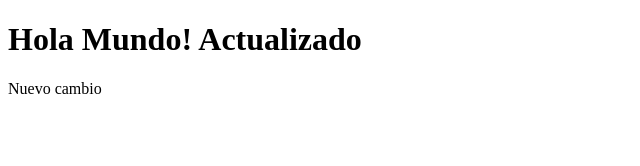
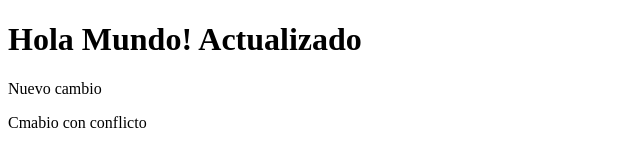
Before and after one commit to alejorojas2k/mi_repositorio, a plain HTML site: page index.html in a window 1280 px wide. Shown: the whole page, without its empty margins (0-640 px from the left). Drawn offline with Linux system fonts and the light colour scheme.

Commit message:
cambio en linea

```diff
--- a/index.html
+++ b/index.html
@@ -11,6 +11,7 @@
 <body>
     <h1>Hola Mundo! Actualizado</h1>
     <p>Nuevo cambio</p>
+    <p>Cmabio con conflicto</p>
 </body>
 
 </html>
```
